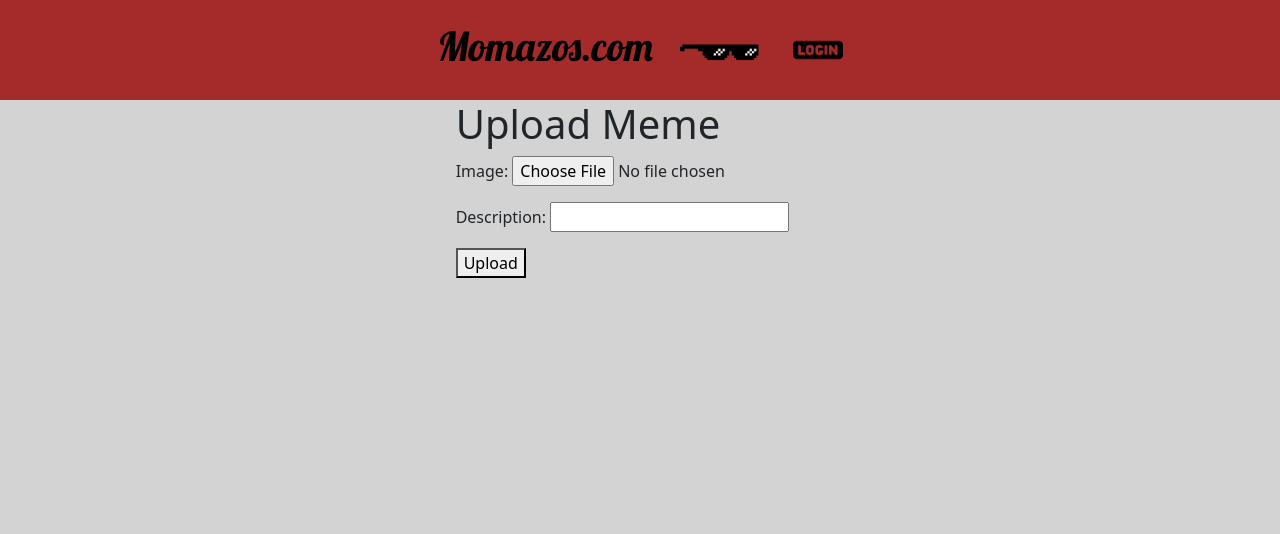
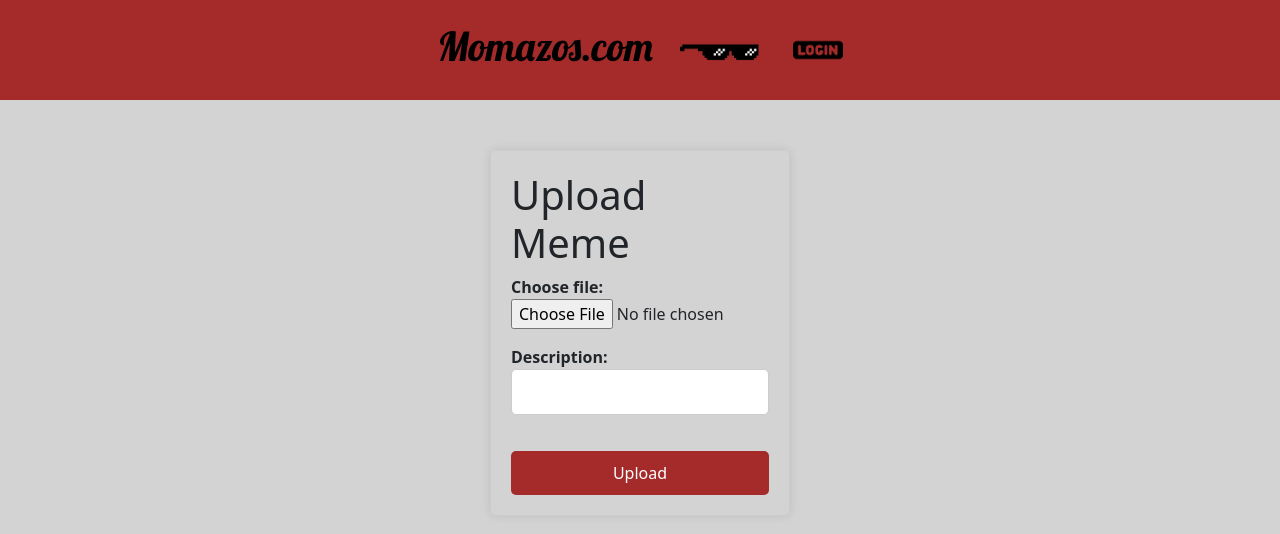
Before and after one commit to AdrianSguera/Momazos.com, a Django app: page /new_meme/ in a window 1280 px wide. Shown: the top 534 px of the page. Run offline with Django 5.2, Linux system fonts and the light colour scheme.

Commit message:
Terminados los estilos

```diff
--- a/momazos/forms.py
+++ b/momazos/forms.py
@@ -18,12 +18,15 @@ class CustomPasswordChangeForm(PasswordChangeForm):
         fields = '__all__'
 
 class RegisterForm(UserCreationForm):
-    email = forms.EmailField(max_length=254, help_text='Required. Inform a valid email address.')
     class Meta:
         model = User
-        fields = ('username', 'email', 'password1', 'password2')
+        fields = ('username', 'password1', 'password2')
 
 class MemeForm(forms.ModelForm):
     class Meta:
         model = Meme
         fields = ['image', 'description']
+        labels = {
+            'image': 'Choose file:',
+            'description': 'Description:',
+        }
--- a/momazos/static/css/login.css
+++ b/momazos/static/css/login.css
@@ -1,40 +1,49 @@
-form.login-form {
-    max-width: 300px; /* Ancho máximo del formulario */
-    margin: 0 auto; /* Centrar el formulario horizontalmente */
-    padding: 20px; /* Espacio interior del formulario */
-    border: 1px solid #ccc; /* Borde del formulario */
-    border-radius: 5px; /* Borde redondeado */
-    box-shadow: 0 0 10px rgba(0, 0, 0, 0.1); /* Sombra */
+.login-container{
+    margin-top: 50px;
 }
 
-/* Estilos para los campos de entrada */
-form.login-form input[type="text"],
-form.login-form input[type="password"] {
-    width: 100%; /* Ancho completo del campo de entrada */
-    padding: 10px; /* Espacio interior del campo de entrada */
-    margin-bottom: 10px; /* Espacio entre campos de entrada */
-    border: 1px solid #ccc; /* Borde del campo de entrada */
-    border-radius: 5px; /* Borde redondeado */
+.login-form {
+    max-width: 300px;
+    margin: 0 auto;
+    padding: 20px;
+    border: 1px solid #ccc;
+    border-radius: 5px;
+    box-shadow: 0 0 10px rgba(0, 0, 0, 0.1);
 }
 
-/* Estilos para las etiquetas */
-form.login-form label {
-    font-weight: bold; /* Fuente en negrita */
+.login-form input[type="text"],
+.login-form input[type="password"] {
+    width: 100%;
+    padding: 10px;
+    margin-bottom: 10px;
+    border: 1px solid #ccc;
+    border-radius: 5px;
 }
 
-/* Estilos para el botón de envío */
-form.login-form button[type="submit"] {
-    width: 100%; /* Ancho completo del botón */
-    padding: 10px; /* Espacio interior del botón */
-    background-color: brown; /* Color de fondo del botón */
-    color: #fff; /* Color del texto del botón */
-    border: none; /* Sin borde */
-    border-radius: 5px; /* Borde redondeado */
-    cursor: pointer; /* Cursor de apuntar */
-    transition: background-color 0.3s; /* Transición suave del color de fondo */
+.login-form label {
+    font-weight: bold;
 }
 
-/* Estilo de hover para el botón de envío */
-form.login-form button[type="submit"]:hover {
-    background-color: rgb(109, 29, 29); /* Cambiar el color de fondo al pasar el ratón */
+.login-form button[type="submit"], .login-form button {
+    width: 100%;
+    padding: 10px;
+    background-color: brown;
+    color: #fff;
+    border: none;
+    border-radius: 5px;
+    cursor: pointer;
+    transition: background-color 0.3s;
 }
+
+.login-form button[type="submit"]:hover, .login-form button:hover {
+    background-color: rgb(109, 29, 29);
+}
+
+.login-form button{
+    margin-top: 10px;
+}
+
+.login-form button a{
+    text-decoration: none;
+    color: #fff;
+}
--- a/momazos/templates/momazos/login.html
+++ b/momazos/templates/momazos/login.html
@@ -1,6 +1,7 @@
 {% extends 'momazos/base.html' %}
 
 {% block content %}
+<div class="login-container">
     <form method="post" action="{% url 'login' %}" class="login-form">
         {% csrf_token %}
         <div>
@@ -16,4 +17,5 @@
             <a href="{% url 'register' %}">Sing up</a>
         </button>
   </form>
+</div>
 {% endblock %}
--- a/momazos/templates/momazos/new_meme.html
+++ b/momazos/templates/momazos/new_meme.html
@@ -1,10 +1,12 @@
 {% extends 'momazos/base.html' %}
 
 {% block content %}
-    <h1>Upload Meme</h1>
-    <form method="post" enctype="multipart/form-data">
+<div class="login-container">
+    <form method="post" enctype="multipart/form-data" class="login-form">
         {% csrf_token %}
+        <h1>Upload Meme</h1>
         {{ form.as_p }}
         <button type="submit">Upload</button>
     </form>
+</div>
 {% endblock %}
--- a/momazos/templates/momazos/new_password.html
+++ b/momazos/templates/momazos/new_password.html
@@ -1,10 +1,12 @@
 {% extends 'momazos/base.html' %}
 
 {% block content %}
-    <h1>Edit Password</h1>
-    <form method="post">
+<div class="login-container">
+    <form method="post" class="login-form">
         {% csrf_token %}
+        <h1>Edit Password</h1>
         {{ form.as_p }}
         <button type="submit">Save</button>
     </form>
+</div>
 {% endblock %}
--- a/momazos/templates/momazos/new_username.html
+++ b/momazos/templates/momazos/new_username.html
@@ -1,10 +1,12 @@
 {% extends 'momazos/base.html' %}
 
 {% block content %}
-    <h1>Edit Username</h1>
-    <form method="post">
+<div class="login-container">
+    <form method="post" class="login-form">
         {% csrf_token %}
+        <h1>Edit Username</h1>
         {{ form.as_p }}
         <button type="submit">Save</button>
     </form>
+</div>
 {% endblock %}
--- a/momazos/templates/momazos/register.html
+++ b/momazos/templates/momazos/register.html
@@ -1,10 +1,12 @@
 {% extends 'momazos/base.html' %}
 
 {% block content %}
-    <h1>Sign Up</h1>
-    <form method="post">
+<div class="login-container">
+    <form method="post" class="login-form">
         {% csrf_token %}
+        <h1>Sign Up</h1>
         {{ form.as_p }}
         <button type="submit">Sign Up</button>
     </form>
+</div>
 {% endblock %}
--- a/momazos/templates/momazos/settings.html
+++ b/momazos/templates/momazos/settings.html
@@ -2,7 +2,7 @@
 
 {% block content %}
 <div class="settings">
-    <button>
+    <button id="top-btn">
         <a href="{% url 'new_meme' %}">
             New meme
         </a>
```
Also changed, not shown: momazos/static/css/settings.css (+24 -14 lines).
